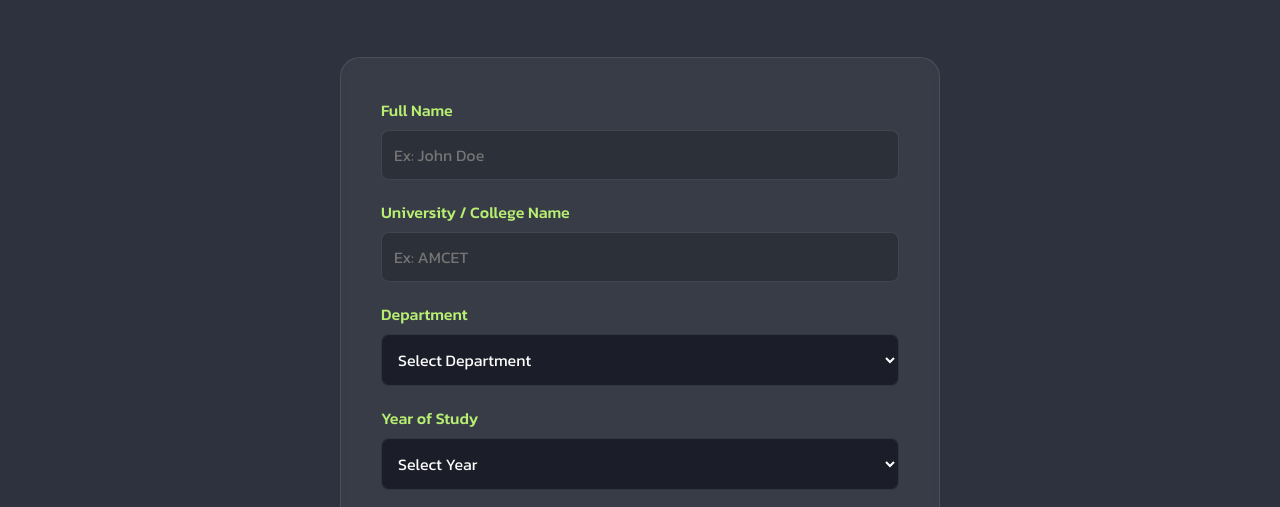
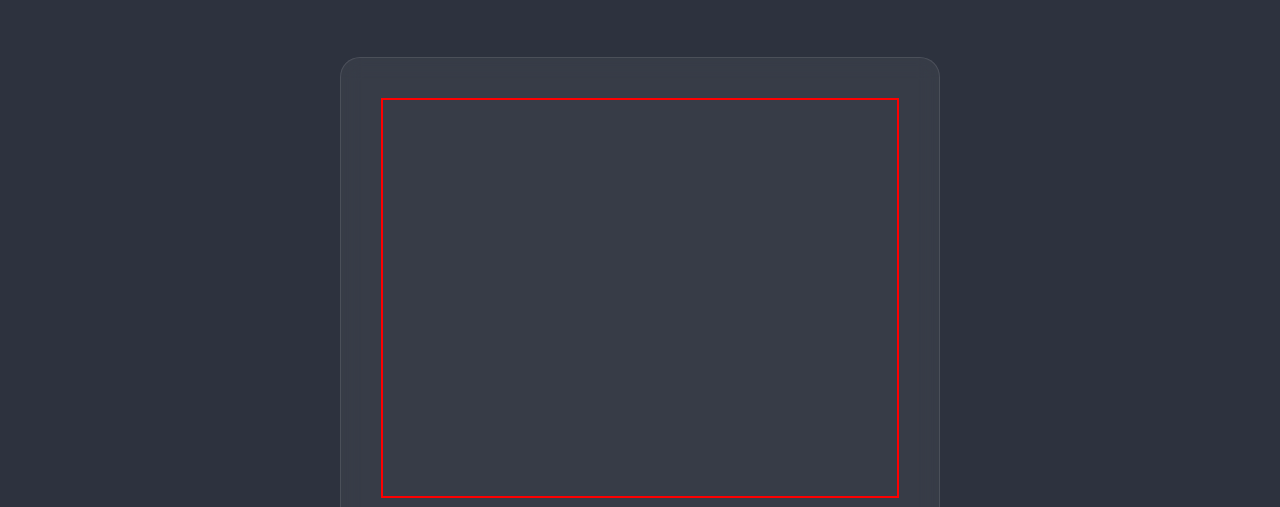
Before and after one commit to Venkatesh-107/IDC-WEB, a plain HTML site: page register.html in a window 1280 px wide. Shown: the part 222-729 px from the top of the page. Drawn offline with Linux system fonts and the light colour scheme.

Commit message:
fix: debug form submission by exposing iframe and adding missing field

```diff
--- a/register.html
+++ b/register.html
@@ -56,17 +56,21 @@
                     2. Added 'target="hidden_iframe"' to prevent page reload.
                     3. Added 'onsubmit' to handle the success state.
                 -->
+                <!-- DEBUG MODE: Iframe is visible to see Google's error message -->
                 <script type="text/javascript">var submitted = false;</script>
-                <iframe name="hidden_iframe" id="hidden_iframe" style="display:none;" onload="if(submitted) {
-                            document.getElementById('registration-form').reset();
-                            alert('Thank you! Your application has been submitted to IDC.');
-                            window.location.href = 'index.html';
+                <iframe name="hidden_iframe" id="hidden_iframe"
+                    style="width:100%; height:400px; border:2px solid red; margin-bottom: 20px;" onload="if(submitted) {
+                            // Do not reset yet, let user see the error
+                            console.log('Form submission response received');
                         }">
                 </iframe>
 
                 <form id="registration-form"
                     action="https://docs.google.com/forms/d/e/1FAIpQLSfa0HALkKkwGNl1Zmwc2cRVR6EElmsccZnKxjYCsKRz1eF15Q/formResponse"
                     method="post" target="hidden_iframe" onsubmit="submitted=true;">
+
+                    <!-- Added missing field found in URL -->
+                    <input type="hidden" name="entry.613293224" value="Agreed">
 
                     <!--
                         IMPORTANT: IDs updated based on user provided link.
```
